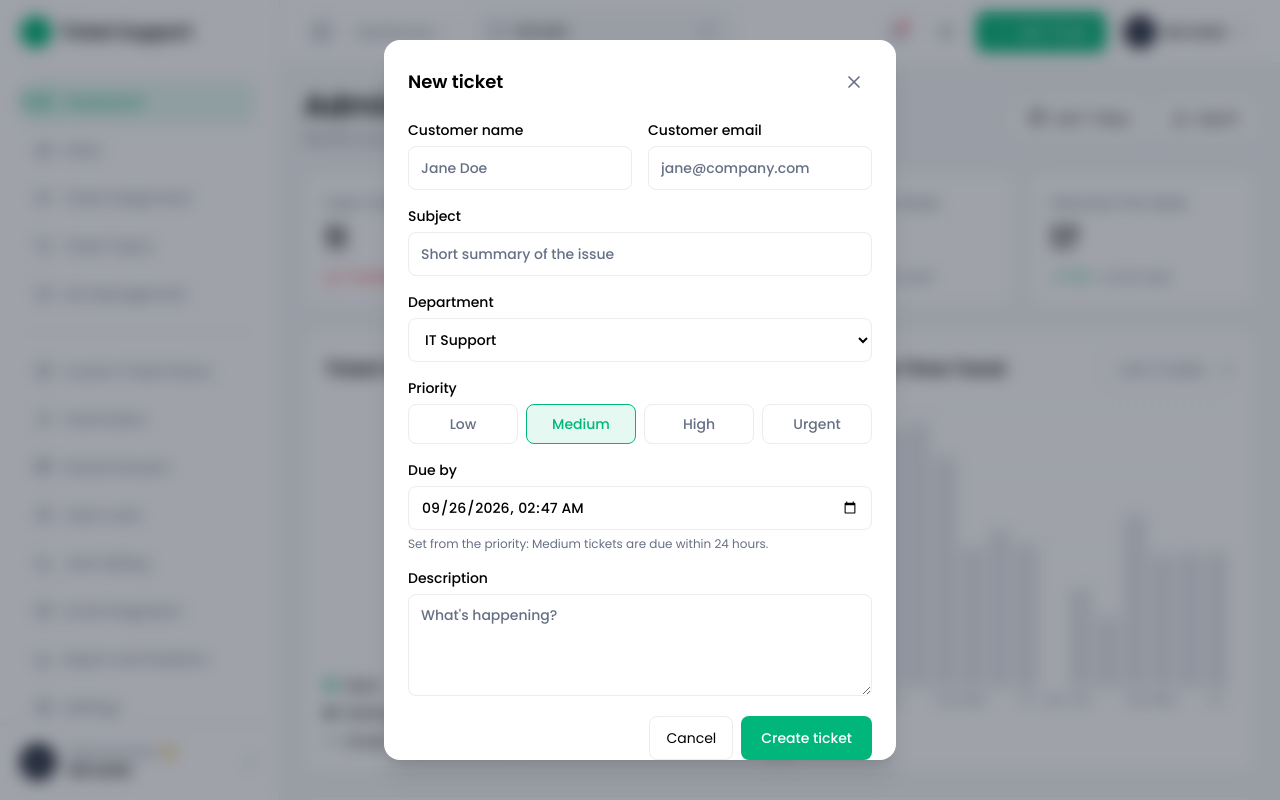
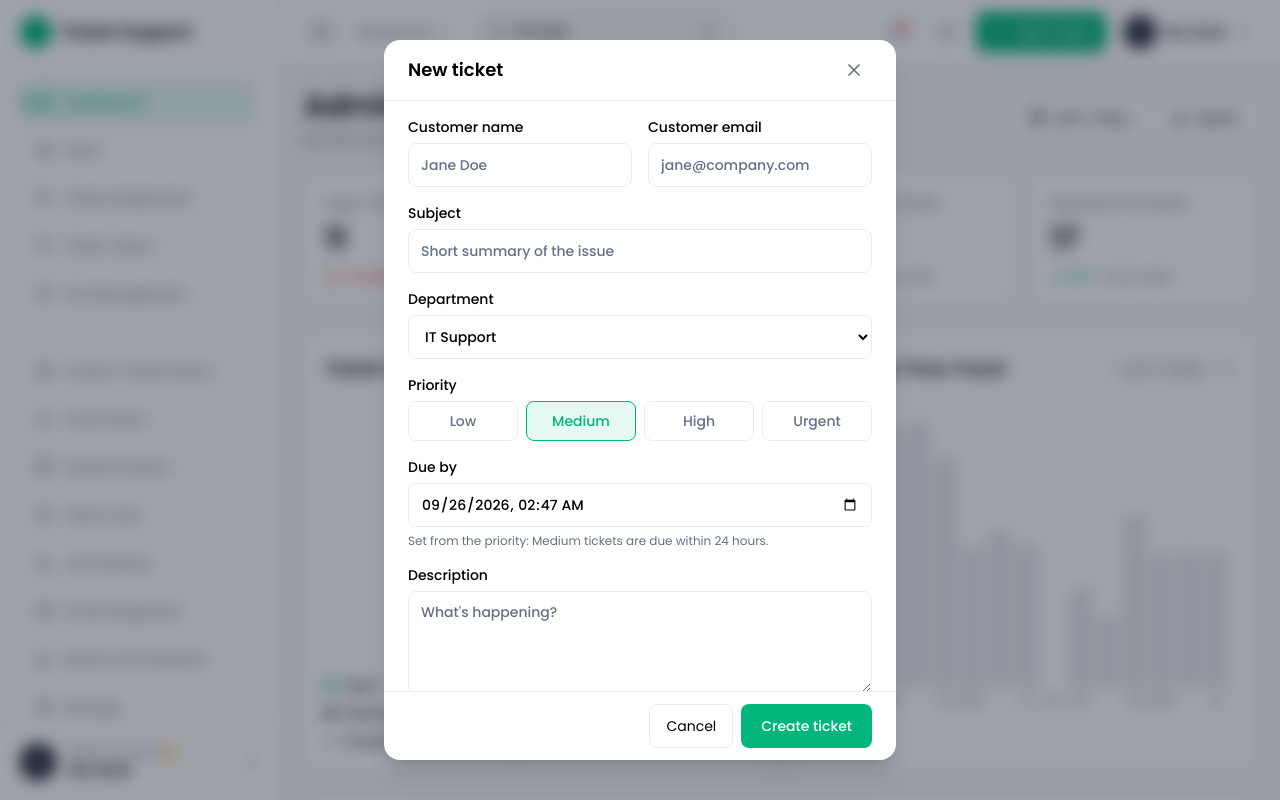
Before and after one commit to DarmaniBenjamin/helpdesk-platform, a React (Vite) app: page / in a window 1280 px wide. Both pictures are taken after typing "Sample" into the empty fields and a click on the button "Add Ticket". Built offline with nearby package versions, Linux system fonts and the light colour scheme.

Commit message:
New ticket form: fixed header and footer, contained scrolling

```diff
--- a/src/Components/NewTicketModal.jsx
+++ b/src/Components/NewTicketModal.jsx
@@ -97,14 +97,16 @@ export default function NewTicketModal({ open, onClose }) {
   return createPortal(
     <div
       onClick={handleClose}
-      className="fixed inset-0 z-50 flex items-end justify-center bg-ink/40 backdrop-blur-sm sm:items-center sm:p-4"
+      className="fixed inset-0 z-50 flex items-end justify-center overscroll-none bg-ink/40 backdrop-blur-sm sm:items-center sm:p-4"
     >
-      {/* stopPropagation: clicks inside the box shouldn't close it */}
+      {/* The box: fixed header, scrolling middle, fixed footer.
+          stopPropagation: clicks inside the box shouldn't close it. */}
       <div
         onClick={(e) => e.stopPropagation()}
-        className="max-h-[90vh] w-full overflow-y-auto rounded-t-2xl bg-white p-5 shadow-xl sm:max-w-lg sm:rounded-2xl sm:p-6"
+        className="flex max-h-[90dvh] w-full flex-col rounded-t-2xl bg-white shadow-xl sm:max-w-lg sm:rounded-2xl"
       >
-        <div className="mb-5 flex items-center justify-between">
+        {/* Header: always visible */}
+        <div className="flex shrink-0 items-center justify-between border-b border-line px-5 py-3 sm:px-6">
           <h2 className="text-lg font-semibold">
             {submitted ? "Ticket created" : "New ticket"}
           </h2>
@@ -119,7 +121,7 @@ export default function NewTicketModal({ open, onClose }) {
         </div>
 
         {submitted ? (
-          <div className="flex flex-col items-center gap-3 py-6 text-center">
+          <div className="flex flex-col items-center gap-3 px-5 py-8 text-center sm:px-6">
             <CircleCheck className="h-12 w-12 text-brand" />
             <p className="text-sm text-muted">
               The ticket was submitted. It will show up in the ticket list once
@@ -134,11 +136,20 @@ export default function NewTicketModal({ open, onClose }) {
             </button>
           </div>
         ) : (
-          <form onSubmit={handleSubmit} className="flex flex-col gap-4">
+          <form
+            onSubmit={handleSubmit}
+            className="flex min-h-0 flex-1 flex-col"
+          >
+            {/* Middle: the only part that scrolls */}
+            <div className="flex min-h-0 flex-1 flex-col gap-4 overflow-y-auto overscroll-contain px-5 py-4 sm:px-6">
               <div className="grid grid-cols-1 gap-4 sm:grid-cols-2">
                 <label className="flex flex-col gap-1.5 text-sm font-medium">
                   Customer name
-                <input required placeholder="Jane Doe" className={inputClass} />
+                  <input
+                    required
+                    placeholder="Jane Doe"
+                    className={inputClass}
+                  />
                 </label>
                 <label className="flex flex-col gap-1.5 text-sm font-medium">
                   Customer email
@@ -215,11 +226,13 @@ export default function NewTicketModal({ open, onClose }) {
                   required
                   rows={4}
                   placeholder="What's happening?"
-                className={`${inputClass} h-auto py-2.5`}
+                  className={`${inputClass} h-auto shrink-0 py-2.5`}
                 />
               </label>
+            </div>
 
-            <div className="mt-1 flex gap-2 sm:justify-end">
+            {/* Footer: always visible, so Create ticket is never scrolled away */}
+            <div className="flex shrink-0 gap-2 border-t border-line px-5 py-3 sm:justify-end sm:px-6">
               <button
                 type="button"
                 onClick={handleClose}
```
Lines whose indentation alone changed are shown as unchanged.
